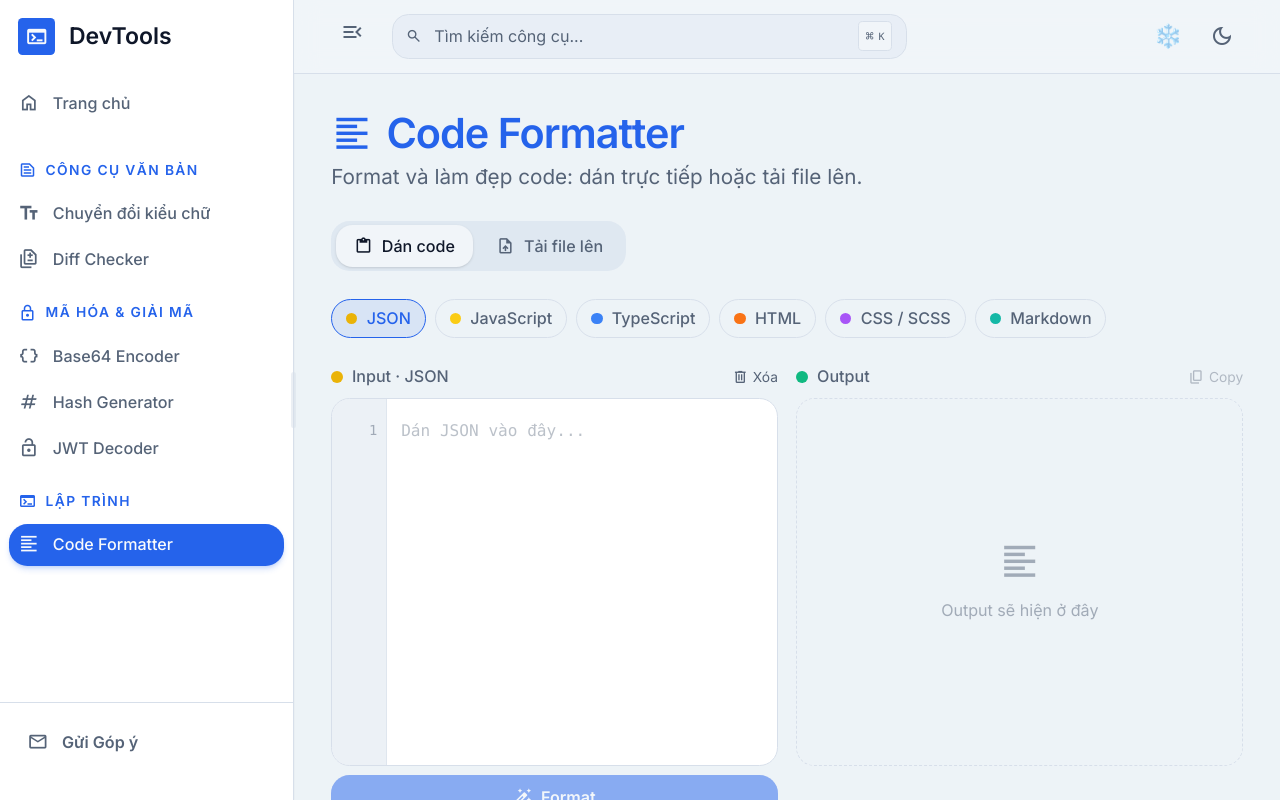
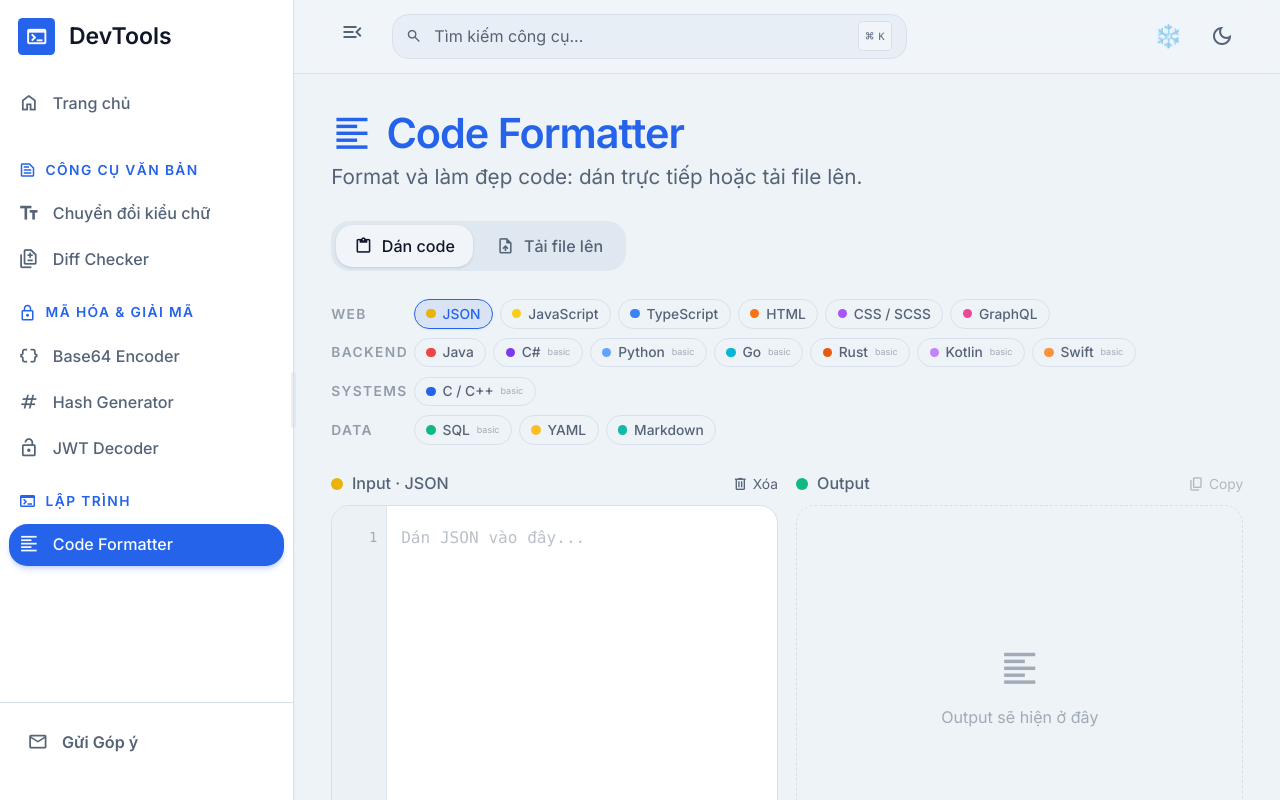
Before and after one commit to DamMinhChien/DevTools, a React (Vite) app: page /code-formatter in a window 1280 px wide. Built offline with nearby package versions, Linux system fonts and the light colour scheme.

Commit message:
feat: mở rộng Code Formatter thêm Java, C#, Python, Go, Rust, Kotlin, Swift, C/C++, SQL, YAML, GraphQL

```diff
--- a/package.json
+++ b/package.json
@@ -25,6 +25,7 @@
     "framer-motion": "^12.40.0",
     "lucide-react": "^1.17.0",
     "prettier": "^3.8.4",
+    "prettier-plugin-java": "^2.9.7",
     "radix-ui": "^1.5.0",
     "react": "^19.2.6",
     "react-dom": "^19.2.6",
@@ -32,6 +33,7 @@
     "react-hotkeys-hook": "^5.3.2",
     "react-json-view": "^1.21.3",
     "react-swipeable": "^7.0.2",
+    "sql-formatter": "^15.8.1",
     "tailwind-merge": "^3.6.0",
     "zustand": "^5.0.14"
   },
--- a/src/pages/formatter/index.tsx
+++ b/src/pages/formatter/index.tsx
@@ -9,66 +9,226 @@ import parserTypescript from "prettier/plugins/typescript";
 import parserHtml from "prettier/plugins/html";
 import parserCss from "prettier/plugins/postcss";
 import parserMarkdown from "prettier/plugins/markdown";
+import parserYaml from "prettier/plugins/yaml";
+import parserGraphql from "prettier/plugins/graphql";
+import parserJava from "prettier-plugin-java";
+import { format as sqlFormat } from "sql-formatter";
+
+// ─── Smart indenter cho ngôn ngữ không có prettier plugin ─────────────────────
+// Dành cho C#, Go, Rust, C/C++, Swift, Kotlin (curly-brace langs)
+function smartIndentBracket(code: string, tabWidth = 4): string {
+  const lines = code.split("\n").map((l) => l.trim());
+  let indent = 0;
+  const result: string[] = [];
+  const tab = " ".repeat(tabWidth);
+
+  for (let i = 0; i < lines.length; i++) {
+    const line = lines[i];
+    if (!line) { result.push(""); continue; }
+
+    // Giảm indent nếu dòng bắt đầu bằng }
+    const closeCount = (line.match(/^[}\])]/) ? 1 : 0);
+    if (closeCount) indent = Math.max(0, indent - 1);
+
+    result.push(tab.repeat(indent) + line);
+
+    // Tăng indent nếu dòng kết thúc bằng {
+    const openCount = (line.match(/[{(\[]$/) ? 1 : 0);
+    const closeInLine = (line.match(/}/) ? 1 : 0);
+    if (openCount && !closeInLine) indent++;
+  }
+  return result.join("\n");
+}
+
+// Smart indent cho Python (dựa vào dấu :)
+function smartIndentPython(code: string): string {
+  const lines = code.split("\n").map((l) => l.trimEnd());
+  let indent = 0;
+  const result: string[] = [];
+
+  for (const line of lines) {
+    const trimmed = line.trim();
+    if (!trimmed) { result.push(""); continue; }
+
+    // Giảm indent nếu là else/elif/except/finally/case
+    if (/^(else|elif|except|finally|case)\b/.test(trimmed)) {
+      indent = Math.max(0, indent - 1);
+    }
+
+    result.push("    ".repeat(indent) + trimmed);
+
+    // Tăng indent nếu dòng kết thúc bằng :
+    if (trimmed.endsWith(":") && !trimmed.startsWith("#")) {
+      indent++;
+    }
+  }
+  return result.join("\n");
+}
+
+// ─── Kiểu format: prettier | sql | smart-bracket | smart-python ───────────────
+type FormatEngine = "prettier" | "sql" | "smart-bracket" | "smart-python";
 
 // ─── Cấu hình ngôn ngữ được hỗ trợ ───────────────────────────────────────────
 interface LangConfig {
   label: string;
-  parser: string;
-  plugins: Plugin[];
+  engine: FormatEngine;
+  parser?: string;
+  plugins?: Plugin[];
   extensions: string[];
-  icon: string;
   color: string;
+  group: string; // nhóm hiển thị
 }
 
 const LANG_CONFIGS: Record<string, LangConfig> = {
+  // ── Web ───────────────────────────────────────────────────────────────────────
   json: {
     label: "JSON",
+    engine: "prettier",
     parser: "json",
     plugins: [parserBabel, parserEstree],
-    extensions: [".json"],
-    icon: "data_object",
+    extensions: [".json", ".jsonc"],
     color: "bg-yellow-500",
+    group: "Web",
   },
   javascript: {
     label: "JavaScript",
+    engine: "prettier",
     parser: "babel",
     plugins: [parserBabel, parserEstree],
     extensions: [".js", ".mjs", ".cjs", ".jsx"],
-    icon: "javascript",
     color: "bg-yellow-400",
+    group: "Web",
   },
   typescript: {
     label: "TypeScript",
+    engine: "prettier",
     parser: "typescript",
     plugins: [parserTypescript, parserEstree],
     extensions: [".ts", ".tsx", ".mts", ".cts"],
-    icon: "code",
     color: "bg-blue-500",
+    group: "Web",
   },
   html: {
     label: "HTML",
+    engine: "prettier",
     parser: "html",
     plugins: [parserHtml],
     extensions: [".html", ".htm"],
-    icon: "html",
     color: "bg-orange-500",
+    group: "Web",
   },
   css: {
     label: "CSS / SCSS",
+    engine: "prettier",
     parser: "css",
     plugins: [parserCss],
     extensions: [".css", ".scss", ".less"],
-    icon: "palette",
     color: "bg-purple-500",
+    group: "Web",
+  },
+  graphql: {
+    label: "GraphQL",
+    engine: "prettier",
+    parser: "graphql",
+    plugins: [parserGraphql],
+    extensions: [".graphql", ".gql"],
+    color: "bg-pink-500",
+    group: "Web",
+  },
+  // ── Backend ───────────────────────────────────────────────────────────────────
+  java: {
+    label: "Java",
+    engine: "prettier",
+    parser: "java",
+    plugins: [parserJava as unknown as Plugin],
+    extensions: [".java"],
+    color: "bg-red-500",
+    group: "Backend",
+  },
+  csharp: {
+    label: "C#",
+    engine: "smart-bracket",
+    extensions: [".cs"],
+    color: "bg-violet-600",
+    group: "Backend",
+  },
+  python: {
+    label: "Python",
+    engine: "smart-python",
+    extensions: [".py", ".pyw"],
+    color: "bg-blue-400",
+    group: "Backend",
+  },
+  go: {
+    label: "Go",
+    engine: "smart-bracket",
+    extensions: [".go"],
+    color: "bg-cyan-500",
+    group: "Backend",
+  },
+  rust: {
+    label: "Rust",
+    engine: "smart-bracket",
+    extensions: [".rs"],
+    color: "bg-orange-600",
+    group: "Backend",
+  },
+  kotlin: {
+    label: "Kotlin",
+    engine: "smart-bracket",
+    extensions: [".kt", ".kts"],
+    color: "bg-purple-400",
+    group: "Backend",
+  },
+  swift: {
+    label: "Swift",
+    engine: "smart-bracket",
+    extensions: [".swift"],
+    color: "bg-orange-400",
+    group: "Backend",
+  },
+  // ── Systems ───────────────────────────────────────────────────────────────────
+  cpp: {
+    label: "C / C++",
+    engine: "smart-bracket",
+    extensions: [".c", ".cpp", ".cc", ".cxx", ".h", ".hpp"],
+    color: "bg-blue-600",
+    group: "Systems",
+  },
+  // ── Data ─────────────────────────────────────────────────────────────────────
+  sql: {
+    label: "SQL",
+    engine: "sql",
+    extensions: [".sql"],
+    color: "bg-emerald-500",
+    group: "Data",
+  },
+  yaml: {
+    label: "YAML",
+    engine: "prettier",
+    parser: "yaml",
+    plugins: [parserYaml],
+    extensions: [".yaml", ".yml"],
+    color: "bg-amber-400",
+    group: "Data",
   },
   markdown: {
     label: "Markdown",
+    engine: "prettier",
     parser: "markdown",
     plugins: [parserMarkdown],
     extensions: [".md", ".mdx"],
-    icon: "description",
     color: "bg-teal-500",
+    group: "Data",
   },
+};
+
+// Group theo nhóm để hiển thị
+const LANG_GROUPS: Record<string, string[]> = {
+  Web: ["json", "javascript", "typescript", "html", "css", "graphql"],
+  Backend: ["java", "csharp", "python", "go", "rust", "kotlin", "swift"],
+  Systems: ["cpp"],
+  Data: ["sql", "yaml", "markdown"],
 };
 
 // Detect language from file extension
@@ -143,7 +303,10 @@ export default function CodeFormatter() {
     }
 
     try {
-      const result = await prettier.format(code, {
+      let result: string;
+
+      if (cfg.engine === "prettier") {
+        result = await prettier.format(code, {
           parser: cfg.parser,
           plugins: cfg.plugins,
           semi: true,
@@ -151,6 +314,16 @@ export default function CodeFormatter() {
           tabWidth: 2,
           printWidth: 100,
         });
+      } else if (cfg.engine === "sql") {
+        result = sqlFormat(code, { language: "sql", tabWidth: 2 });
+      } else if (cfg.engine === "smart-bracket") {
+        result = smartIndentBracket(code, 4);
+      } else if (cfg.engine === "smart-python") {
+        result = smartIndentPython(code);
+      } else {
+        throw new Error("Engine không xác định");
+      }
+
       setOutput(result);
       setStatus("success");
     } catch (err: unknown) {
@@ -235,22 +408,38 @@ export default function CodeFormatter() {
         ))}
       </div>
 
-      {/* Language Selector (chỉ hiện ở paste mode) */}
+      {/* Language Selector (chỉ hiện ở paste mode) - Grouped */}
       {mode === "paste" && (
-        <div className="flex flex-wrap gap-2">
-          {Object.entries(LANG_CONFIGS).map(([key, c]) => (
+        <div className="space-y-2">
+          {Object.entries(LANG_GROUPS).map(([group, keys]) => (
+            <div key={group} className="flex items-center gap-2 flex-wrap">
+              <span className="text-xs font-bold text-muted-foreground/60 uppercase tracking-widest w-16 shrink-0">
+                {group}
+              </span>
+              <div className="flex flex-wrap gap-1.5">
+                {keys.map((key) => {
+                  const c = LANG_CONFIGS[key];
+                  if (!c) return null;
+                  return (
                     <button
                       key={key}
                       onClick={() => setLang(key)}
-              className={`flex items-center gap-2 px-3 py-1.5 rounded-full text-sm font-medium border transition-all ${
+                      className={`flex items-center gap-1.5 px-2.5 py-1 rounded-full text-xs font-medium border transition-all ${
                         lang === key
-                  ? "border-primary bg-primary/10 text-primary"
+                          ? "border-primary bg-primary/10 text-primary shadow-sm"
                           : "border-border text-muted-foreground hover:border-primary/50 hover:text-foreground"
                       }`}
                     >
-              <span className={`w-2.5 h-2.5 rounded-full ${c.color}`} />
+                      <span className={`w-2 h-2 rounded-full shrink-0 ${c.color}`} />
                       {c.label}
+                      {c.engine !== "prettier" && (
+                        <span className="text-[9px] opacity-50 font-normal">basic</span>
+                      )}
                     </button>
+                  );
+                })}
+              </div>
+            </div>
           ))}
         </div>
       )}
```
Also changed, not shown: 1 other file (tests, documents, lock files or other folders). Lines whose indentation alone changed are shown as unchanged.
